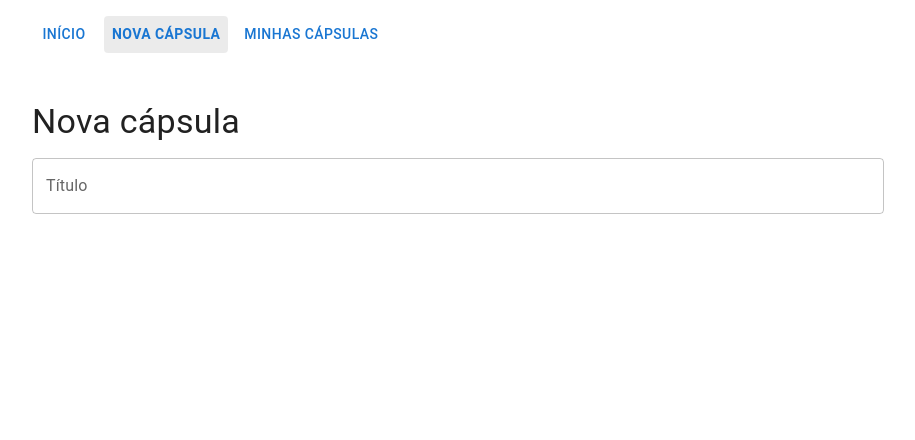
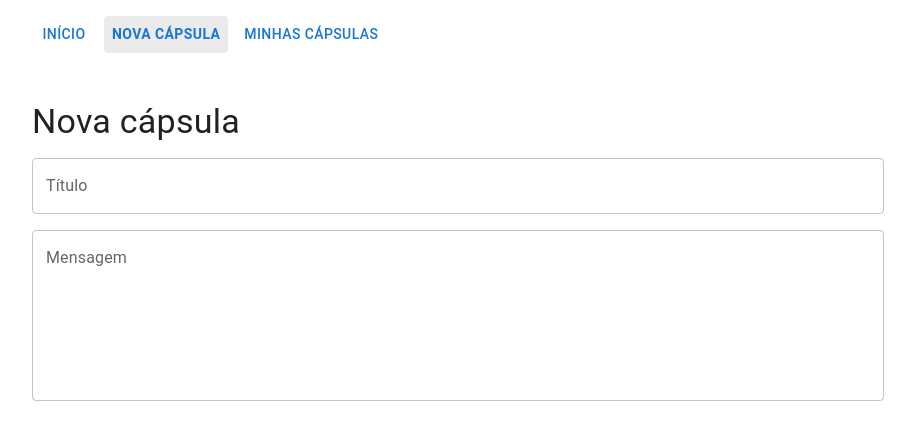
Before and after one commit to sofl-aline/dearFuture, a React (Vite) app: page /capsules/new in a window 1280 px wide. Shown: the top 440 px of the page, without its empty margins (182-1097 px from the left). Built offline with nearby package versions, Linux system fonts and the light colour scheme.

Commit message:
feat: adicionar campo de mensagem ao formulário

```diff
--- a/src/components/CapsuleForm/CapsuleForm.tsx
+++ b/src/components/CapsuleForm/CapsuleForm.tsx
@@ -1,18 +1,31 @@
 import { useState } from 'react';
-import { Box, TextField } from '@mui/material';
+import { Box, Stack, TextField } from '@mui/material';
 
 export default function CapsuleForm() {
 
     const [title, setTitle] = useState('')
-
+    const [message, setMessage] = useState ('')
     return (
         <Box component="form">
+            <Stack spacing={2}>
+             <TextField
+              label="Título"
+              value={title}
+              onChange={(event) => setTitle(event.target.value)}
+              fullWidth
+            />
+
             <TextField
-            label="Título"
-            value={title}
-            onChange={(event) => setTitle(event.target.value)}
-            fullWidth
-            />
+               label="Mensagem"
+               value={message}
+               onChange={(event) => setMessage(event.target.value)}
+               multiline
+               minRows={6}
+               fullWidth
+
+
+        />
+            </Stack>
         </Box>
     )
 }
```
